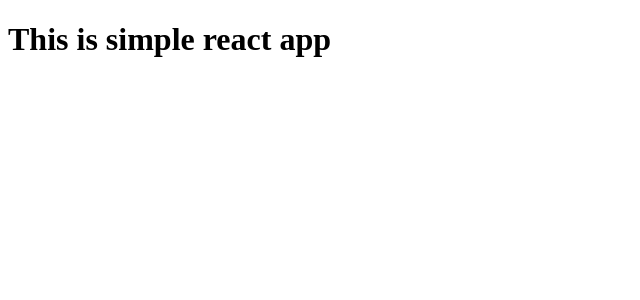
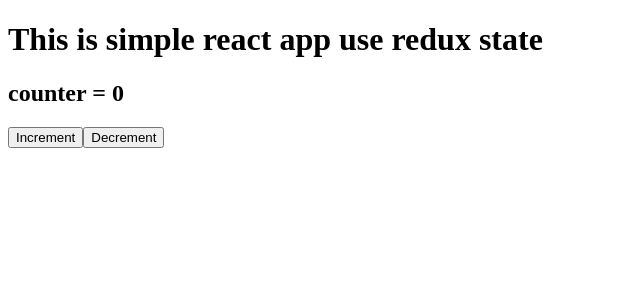
Before and after one commit to sajid-munawar/React_Redux_and_consume_API, a React (Create React App) app: page / in a window 1280 px wide. Shown: the top 300 px of the page, without its empty margins (0-640 px from the left). Built offline with nearby package versions, Linux system fonts and the light colour scheme.

Commit message:
Update state using redux

```diff
--- a/package.json
+++ b/package.json
@@ -3,12 +3,15 @@
   "version": "0.1.0",
   "private": true,
   "dependencies": {
+    "@reduxjs/toolkit": "^1.8.3",
     "@testing-library/jest-dom": "^5.16.4",
     "@testing-library/react": "^13.3.0",
     "@testing-library/user-event": "^13.5.0",
     "react": "^18.2.0",
     "react-dom": "^18.2.0",
+    "react-redux": "^8.0.2",
     "react-scripts": "5.0.1",
+    "redux": "^4.2.0",
     "web-vitals": "^2.1.4"
   },
   "scripts": {
--- a/src/App.js
+++ b/src/App.js
@@ -1,7 +1,14 @@
+import { useDispatch, useSelector } from 'react-redux'
+import { increment, decrement } from './Redux/counterReducer';
 function App() {
+  const counts = useSelector((state) => state.counterReducer.value)
+  const dispatch = useDispatch()
   return (
     <div className="App">
-      <h1>This is simple react app</h1>
+      <h1>This is simple react app use redux state</h1>
+      <h2>counter = {counts}</h2>
+      <button onClick={()=>dispatch(increment())}>Increment</button>
+      <button onClick={()=>dispatch(decrement())}>Decrement</button>
     </div>
   );
 }
--- /dev/null
+++ b/src/Redux/counterReducer.js
@@ -0,0 +1,31 @@
+
+const counterReducer = (state = { value: 0 }, action) => {
+    switch (action.type) {
+        case 'INCREMENT':
+            return {
+                ...state,
+                value:state.value+1
+            }
+        case "DECREMENT":
+            return {
+                ...state,
+                value: state.value - 1
+            }
+        default:
+            return state
+    }
+}
+
+export const increment = () => {
+    return {
+        type: 'INCREMENT'
+    }
+}
+
+export const decrement = () => {
+    return {
+        type:"DECREMENT"
+    }
+}
+
+export default counterReducer;
--- /dev/null
+++ b/src/Redux/store.js
@@ -0,0 +1,6 @@
+import { configureStore } from '@reduxjs/toolkit'
+import counterReducer from './counterReducer'
+
+export const store = configureStore({
+    reducer: {counterReducer},
+})
```
Also changed, not shown: src/index.js (+8 -2 lines), 1 other file (tests, documents, lock files or other folders).
